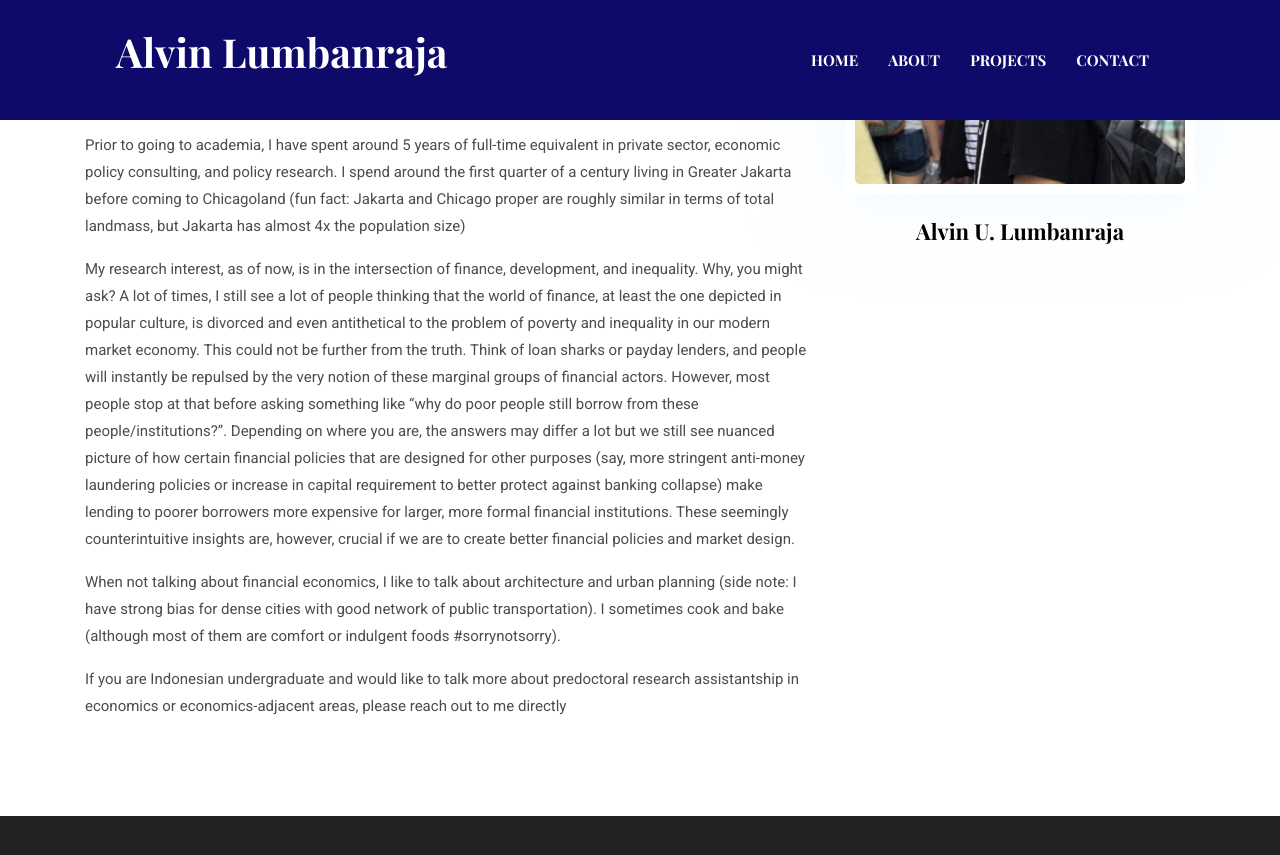
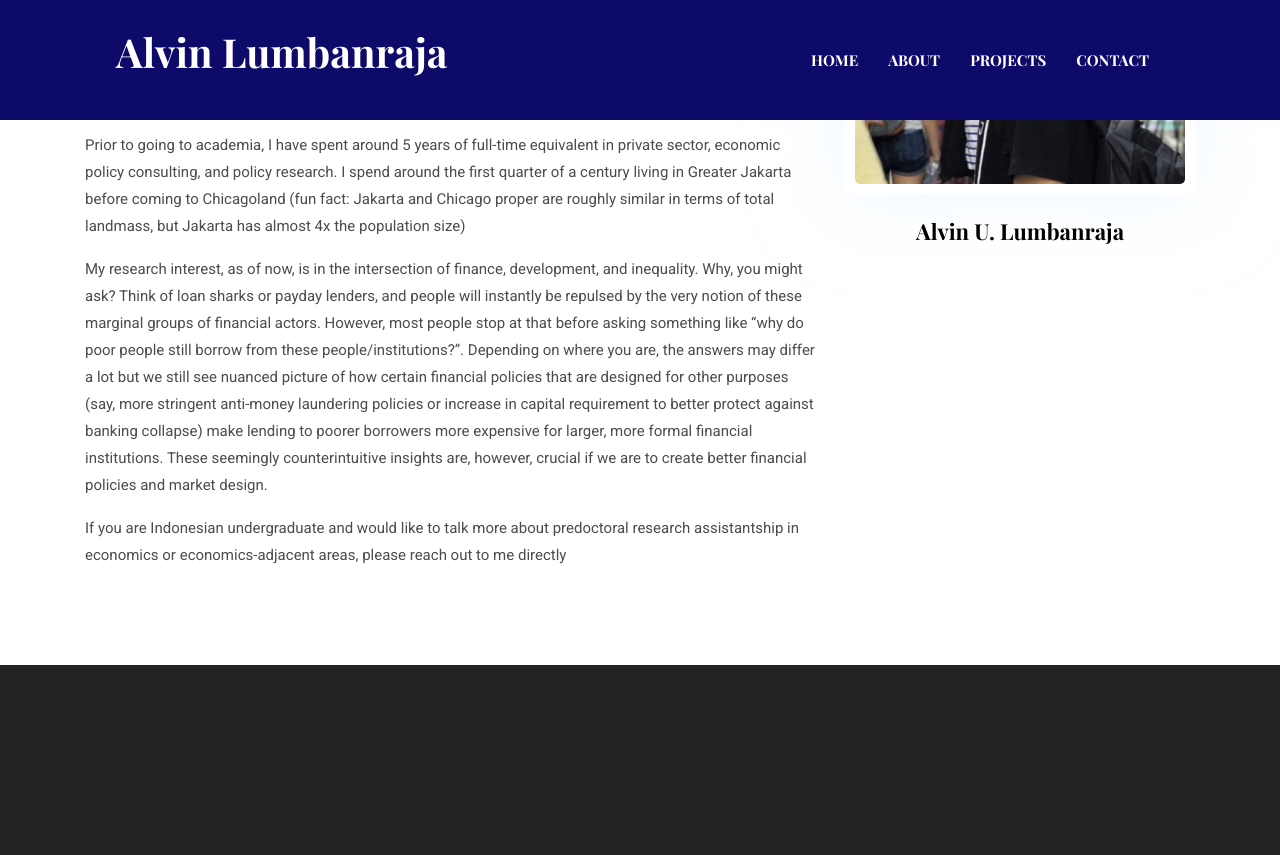
Before and after one commit to alumbanraja/alumbanraja.github.io, a Jekyll site: the page built from _pages/about.md, in a window 1280 px wide and 900 px high, scrolled down 553 px. Shown: the top 855 px of the window. Built offline with Jekyll 4.4.1, drawn with Linux system fonts in a browser that asks for light colours.

Commit message:
Update about.md

```diff
--- a/_pages/about.md
+++ b/_pages/about.md
@@ -15,10 +15,7 @@ in Greater Jakarta before coming to Chicagoland (fun fact: Jakarta and Chicago p
 similar in terms of total landmass, but Jakarta has almost 4x the population size)
 
 My research interest, as of now, is in the intersection of finance, development, and inequality.
-Why, you might ask? A lot of times, I still see a lot of people thinking that the world of finance,
-at least the one depicted in popular culture, is divorced and even antithetical to the problem of
-poverty and inequality in our modern market economy. This could not be further from the truth.
-Think of loan sharks or payday lenders, and people will instantly be repulsed by the very notion of
+Why, you might ask? Think of loan sharks or payday lenders, and people will instantly be repulsed by the very notion of
 these marginal groups of financial actors. However, most people stop at that before asking something
 like "why do poor people still borrow from these people/institutions?". Depending on where you are,
 the answers may differ a lot but we still see nuanced picture of how certain financial policies that
@@ -27,9 +24,5 @@ capital requirement to better protect against banking collapse) make lending to
 more expensive for larger, more formal financial institutions. These seemingly counterintuitive
 insights are, however, crucial if we are to create better financial policies and market design.
 
-When not talking about financial economics, I like to talk about architecture and urban planning
-(side note: I have strong bias for dense cities with good network of public transportation).
-I sometimes cook and bake (although most of them are comfort or indulgent foods #sorrynotsorry).
-
 If you are Indonesian undergraduate and would like to talk more about predoctoral research
 assistantship in economics or economics-adjacent areas, please reach out to me directly
```
